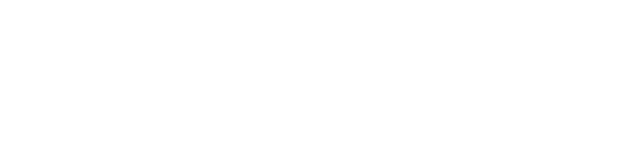
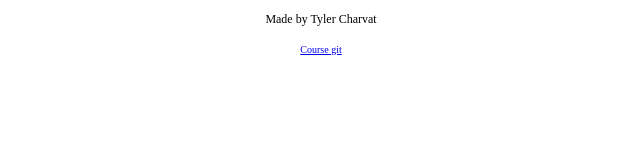
Before and after one commit to theoofman/cty, a plain HTML site: page Advanced Web Design/Assignment 5/index.html in a window 1280 px wide. Shown: the whole page, without its empty margins (319-959 px from the left). Drawn offline with Linux system fonts and the light colour scheme.

Commit message:
added git plug

```diff
--- a/Advanced Web Design/Assignment 5/index.html
+++ b/Advanced Web Design/Assignment 5/index.html
@@ -4,4 +4,10 @@
         <link rel="stylesheet" href="style.css">
         <title>Assignment 5</title>
     </head>
+    <body>
+    </body>
+    <footer>
+            <p>Made by Tyler Charvat</p>
+            <a href="https://github.com/theoofman/cty/tree/main/Advanced%20Web%20Design" target="_blank">Course git</a>
+    </footer>
 </html>
--- a/Advanced Web Design/Assignment 5/style.css
+++ b/Advanced Web Design/Assignment 5/style.css
@@ -0,0 +1,9 @@
+footer{
+    text-align: center;
+}
+footer a{
+    font-size:10px;
+}
+footer p{
+    font-size:12px;
+}
```
